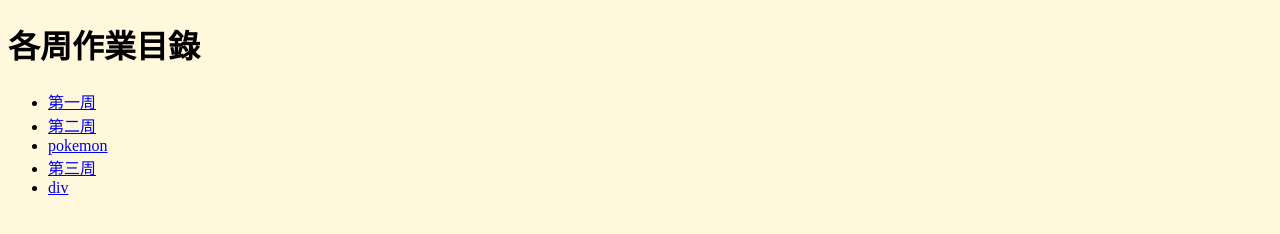
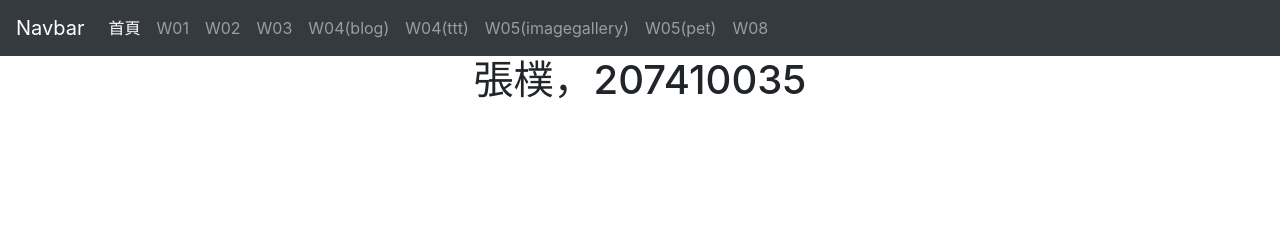
Before and after one commit to justinpu/107-1-Static-webpage, a plain HTML site: page index.html in a window 1280 px wide. Drawn offline with Linux system fonts and the light colour scheme.

Commit message:
Add files via upload

```diff
--- a/index.html
+++ b/index.html
@@ -1,35 +1,67 @@
 <!doctype html>
-<html>
+<html lang="en">
+
 <head>
+    <!-- Required meta tags -->
     <meta charset="utf-8">
-    <title>table demo</title>
+    <meta name="viewport" content="width=device-width, initial-scale=1, shrink-to-fit=no">
+
+    <!-- Bootstrap CSS -->
+    <!-- <link rel="stylesheet" href="https://stackpath.bootstrapcdn.com/bootstrap/4.1.3/css/bootstrap.min.css" integrity="sha384-MCw98/SFnGE8fJT3GXwEOngsV7Zt27NXFoaoApmYm81iuXoPkFOJwJ8ERdknLPMO" crossorigin="anonymous"> -->
+    <link rel="stylesheet" href="./css/bootstrap.min.css">
+    <link rel="stylesheet" href="./css/font-awesome-4.7.0/css/font-awesome.min.css">
+    <!-- <link rel="stylesheet" href="css/all.css"> -->
+    <title>期末總結報告</title>
 </head>
-    <style>
-        body{background: cornsilk;}
-    </style>
+
 <body>
-   <h1>各周作業目錄</h1>
-<ul>
-<li>
-    <a href="w01/intro.html">第一周</a>
+
+    <nav class="navbar navbar-expand-lg navbar-dark bg-dark">
+        <a class="navbar-brand" href="#">Navbar</a>
+        <button class="navbar-toggler" type="button" data-toggle="collapse" data-target="#navbarNavDropdown" aria-controls="navbarNavDropdown" aria-expanded="false" aria-label="Toggle navigation">
+                    <span class="navbar-toggler-icon"></span>
+                </button>
+        <div class="collapse navbar-collapse" id="navbarNavDropdown">
+            <ul class="navbar-nav">
+                <li class="nav-item active">
+                    <a class="nav-link" href="./207410035.html">首頁 <span class="sr-only">(current)</span></a>
                 </li>
-<li>
-    <a href="w02/table.html">第二周</a>
+                <li class="nav-item">
+                    <a class="nav-link" href="./w01/intro.html">W01</a>
                 </li>
-    <li>
-    <a href="pokemon/pokemon.html">pokemon</a>
+                <li class="nav-item">
+                    <a class="nav-link" href="./w02/table.html">W02</a>
                 </li>
-    <li>
-    <a href="w03/tku60.html">第三周</a>
+                <li class="nav-item">
+                    <a class="nav-link" href="./w03/tku60.html">W03</a>
                 </li>
-    <li>
-    <a href="div/divc.html">div</a>
+                 <li class="nav-item">
+                    <a class="nav-link" href="./w04/blog.html">W04(blog)</a>
                 </li>
-
+                 <li class="nav-item">
+                    <a class="nav-link" href="./w04/ttt.html">W04(ttt)</a>
+                </li>
+                 <li class="nav-item">
+                    <a class="nav-link" href="./w05/imagegallery/imagegallery.html">W05(imagegallery)</a>
+                </li>
+                 <li class="nav-item">
+                    <a class="nav-link" href="./w05/pet/pet.html">W05(pet)</a>
+                </li>
+                 <li class="nav-item">
+                    <a class="nav-link" href="./w08/index.html">W08</a>
+                </li>
             </ul>
-
-
-
+        </div>
+    </nav>
+    <h1>
+        <center>張樸，207410035</center>
+    </h1>
+    <!-- Optional JavaScript -->
+    <!-- jQuery first, then Popper.js, then Bootstrap JS -->
+    <script src="./js/jquery-3.3.1.slim.min.js"></script>
+    <script src="./js/popper.min.js"></script>
+    <script src="./js/bootstrap.min.js"></script>
 
 </body>
+
 </html>
```
Lines whose indentation alone changed are shown as unchanged.
